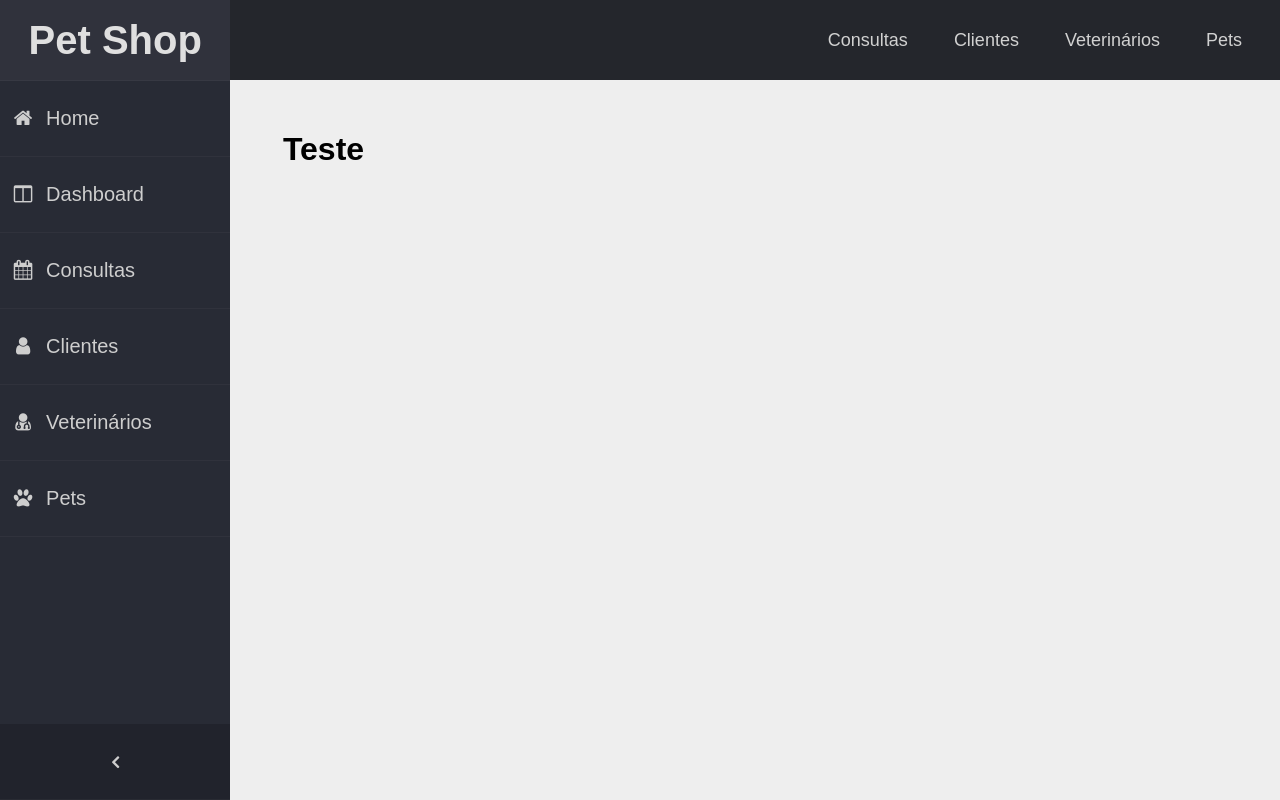
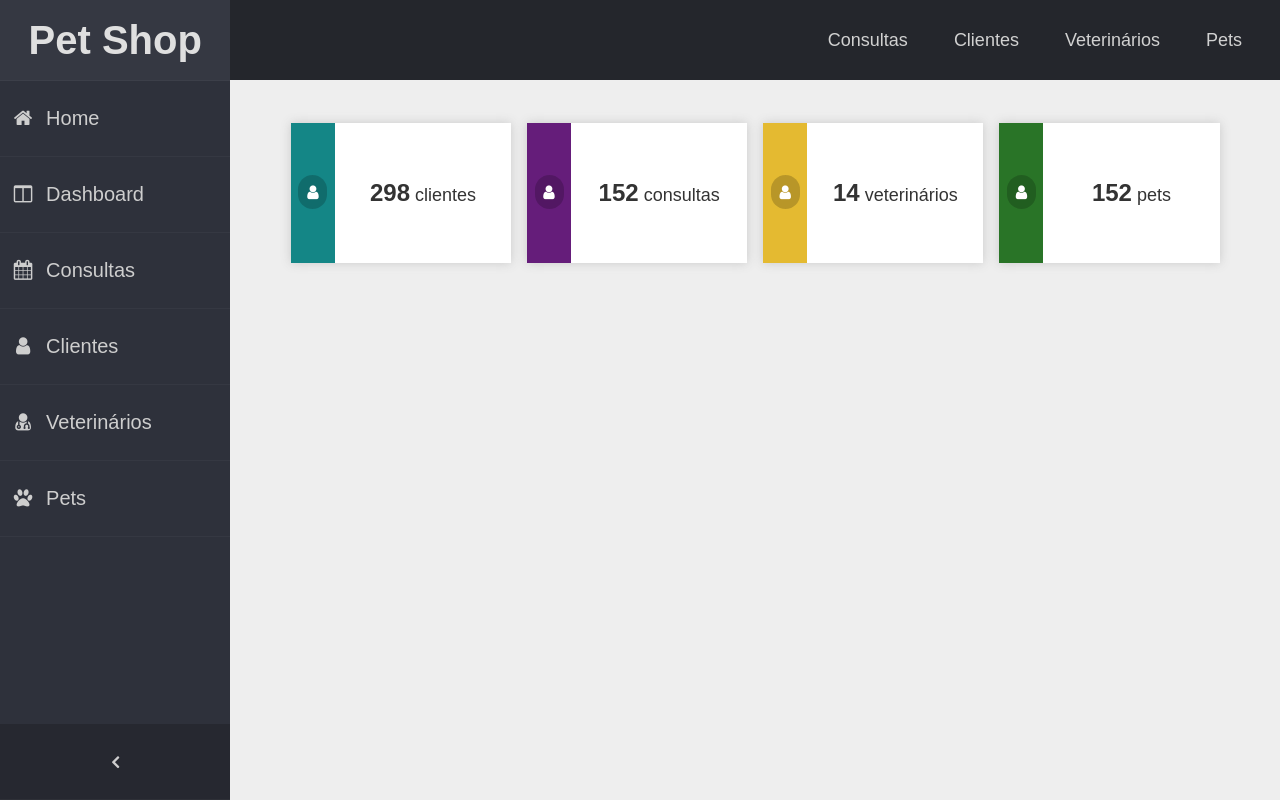
Before and after one commit to matheussantiago12/PetShopSolution, a PHP site: page /dashboard.php in a window 1280 px wide. Run offline with PHP 8.4, Linux system fonts and the light colour scheme; some libraries are stand-ins or nearby versions.

Commit message:
dashboard e melhorias

```diff
--- a/clientesInfo.php
+++ b/clientesInfo.php
@@ -10,6 +10,7 @@
         <title>teste</title>
     </head>
     <body>
+        <div class="testee">
             <div class="bodyInfo">
                 <div class="form">
                         <div class="formHeader">
@@ -71,5 +72,6 @@
                 </div>
             </div>
         </div>
+    </div>
 </body>
 </html>
--- a/consultas.php
+++ b/consultas.php
@@ -1,6 +1,7 @@
 <?php include("header.php")?>
 <?php include("consultaController.php")?>
 <script src="public/js/consulta.js"></script>
+<div class="testee">
     <div class="body">
         <div class="cabecalho">
             <h1>Consultas cadastradas</h1>
@@ -50,3 +51,4 @@
             </tbody>
         </table>
     </div>
+</div>
--- a/consultasInfo.php
+++ b/consultasInfo.php
@@ -7,6 +7,7 @@
     <title>teste</title>
 </head>
 <body>
+    <div class="testee">
         <div class="bodyInfo">
             <div class="form">
                 <div class="formHeader">
@@ -93,5 +94,6 @@
                 </div>
             </div>
         </div>
+    </div>
 </body>
 </html>
--- a/dashboard.php
+++ b/dashboard.php
@@ -8,8 +8,41 @@
 </head>
 <body>
     <div class="testee">
-        <div class="body">
-            <h1>Teste</h1>
+        <div class="body dashboard">
+            <div class="dashboard-row">
+                <div class="dashboard-card shadow">
+                    <div class="card-icon cyan">
+                        <i class="fa fa-user"></i>
+                    </div>
+                    <div class="card-text">
+                        <span><span class="card-number">298</span> clientes cadastrados</span>
+                    </div>
+                </div>
+                <div class="dashboard-card shadow">
+                    <div class="card-icon purple">
+                        <i class="fa fa-user"></i>
+                    </div>
+                    <div class="card-text">
+                        <span><span class="card-number">152</span> consultas agendadas</span>
+                    </div>
+                </div>
+                <div class="dashboard-card shadow">
+                    <div class="card-icon yellow">
+                        <i class="fa fa-user"></i>
+                    </div>
+                    <div class="card-text">
+                        <span><span class="card-number">14</span> veterinários cadastrados</span>
+                    </div>
+                </div>
+                <div class="dashboard-card shadow">
+                    <div class="card-icon green">
+                        <i class="fa fa-user"></i>
+                    </div>
+                    <div class="card-text">
+                        <span><span class="card-number">152</span> pets cadastrados</span>
+                    </div>
+                </div>
+            </div>
         </div>
     </div>
 </body>
--- a/header.php
+++ b/header.php
@@ -47,7 +47,7 @@
                 </div>
             </div>
         </a>
-        <a href="index.php">
+        <a href="dashboard.php">
             <div class="aside-row">
                 <div class="aside-icon">
                     <i class="fa fa-columns"></i>
--- a/petsInfo.php
+++ b/petsInfo.php
@@ -8,6 +8,7 @@
     <title>teste</title>
 </head>
 <body>
+    <div class="testee">
         <div class="bodyInfo">
             <div class="form">
                 <div class="formHeader">
@@ -95,5 +96,6 @@
             </div>
         </div>
     </div>
+</div>
 </body>
 </html>
--- a/public/css/general.css
+++ b/public/css/general.css
@@ -17,7 +17,7 @@ body {
 }
 
 .bodyInfo {
-    width: 75%;
+    width: 88%;
     margin-right: auto;
     margin-left: auto;
     padding: 30px;
@@ -383,3 +383,65 @@ label.custom-select {
 ::-webkit-scrollbar-thumb:hover {
     background: rgba(0, 0, 0, 0.200);
 }
+
+.dashboard-card {
+    background-color: white;
+    display: flex;
+    width: 25%;
+    margin: 8px;
+    height: 140px;
+    line-height: 140px;
+}
+
+.card-icon {
+    width: 20%;
+    height: 100%;
+    text-align: center;
+}
+
+.card-icon i {
+    background-color: rgba(0, 0, 0, 0.192);
+    padding: 20%;
+    border-radius: 50px;
+    color: white;
+}
+
+.dashboard-row {
+    display: flex;
+    width: 100%;
+    justify-content: center;
+}
+
+.card-text {
+    width: 80%;
+    overflow: hidden;
+    text-align: center;
+    font-size: 18px;
+    color: rgb(51, 51, 51);
+}
+
+.card-number {
+    font-weight: bold;
+    font-size: 24px;
+}
+
+.dashboard {
+    padding: 0px;
+    margin-top: 35px;
+}
+
+.cyan {
+    background-color: rgb(20, 134, 134);
+}
+
+.purple {
+    background-color: rgb(101, 29, 122);
+}
+
+.green {
+    background-color: rgb(41, 116, 39);
+}
+
+.yellow {
+    background-color: rgb(228, 186, 49);
+}
--- a/public/css/header.css
+++ b/public/css/header.css
@@ -42,7 +42,7 @@ html, body {
 }
 
 .item a:hover {
-    background-color: rgb(64, 68, 68);
+    background-color: rgba(255, 255, 255, 0.035);
 }
 
 .logo {
@@ -68,7 +68,7 @@ html, body {
     position: fixed;
     width: 18%;
     height: 100%;
-    background-color: rgb(40, 43, 53);
+    background-color: rgb(46, 49, 59);
 }
 
 .aside a {
@@ -77,7 +77,6 @@ html, body {
 
 .aside-row {
     height: 75px;
-    list-style-type: none;
     width: 100%;
     display: flex;
     line-height: 75px;
--- a/veterinarios.php
+++ b/veterinarios.php
@@ -1,6 +1,7 @@
 <?php include("header.php")?>
 <?php include("veterinarioController.php")?>
 <script src="public/js/veterinario.js"></script>
+<div class="testee">
     <div class="body">
         <div class="cabecalho">
             <h1>Veterinários cadastrados</h1>
@@ -34,3 +35,4 @@
             </tbody>
         </table>
     </div>
+</div>
--- a/veterinariosInfo.php
+++ b/veterinariosInfo.php
@@ -9,6 +9,7 @@
     <title>teste</title>
 </head>
 <body>
+    <div class="testee">
         <div class="bodyInfo">
             <div class="form">
                 <div class="formHeader">
@@ -57,5 +58,6 @@
                 </div>
             </div>
         </div>
+    </div>
 </body>
 </html>
```
Lines whose indentation alone changed are shown as unchanged.
